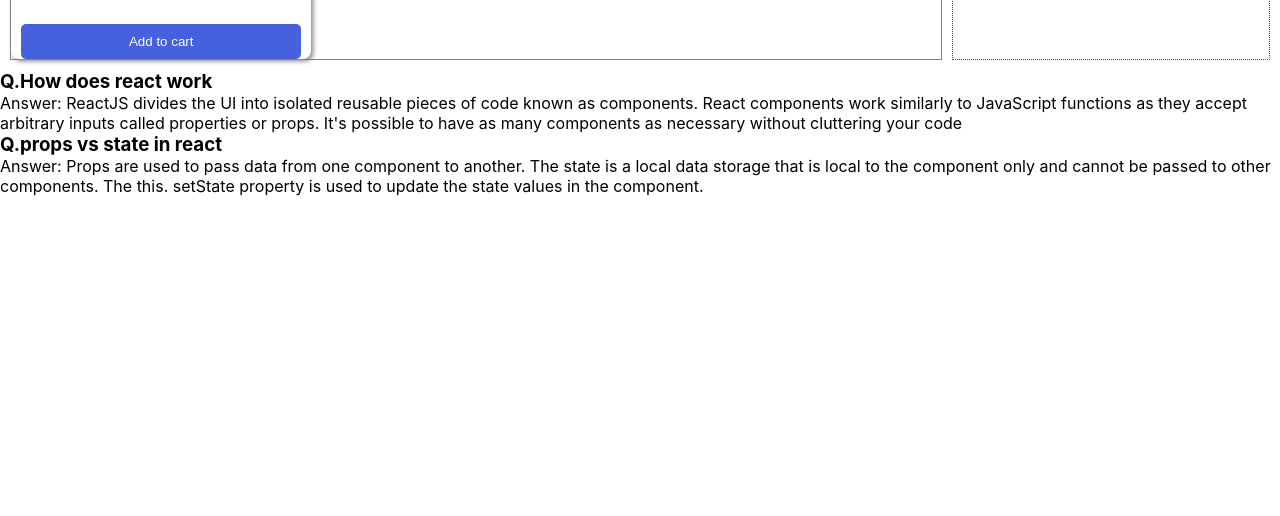
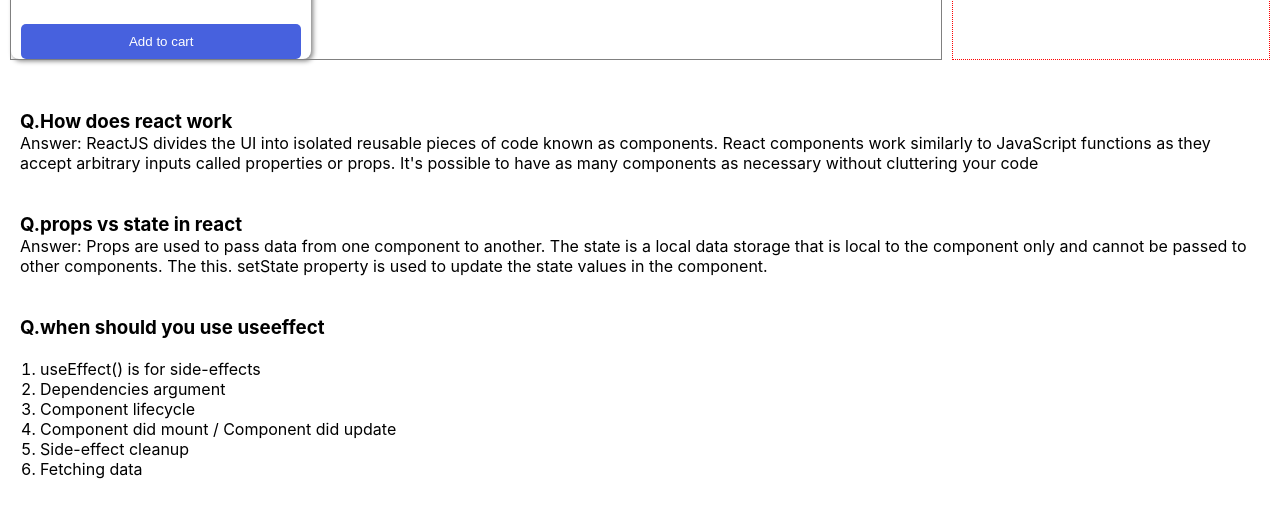
Before and after one commit to rocky-islam/Study-Schedule, a React (Create React App) app: page / in a window 1280 px wide. Shown: the part 1281-1797 px from the top of the page. Before the commit the page ends 1477 px from the top, so only its background shows below. Built offline with nearby package versions, Linux system fonts and the light colour scheme.

Commit message:
question done

```diff
--- a/src/components/Question/Question.css
+++ b/src/components/Question/Question.css
@@ -0,0 +1,3 @@
+.question,ol{
+    padding: 20px;
+}
--- a/src/components/Question/Question.js
+++ b/src/components/Question/Question.js
@@ -4,7 +4,8 @@
 const Question = () => {
     return (
       <div>
-        <div>
+        <div className="question">
+          <br />
           <h3>Q.How does react work</h3>
           <p>
             Answer: ReactJS divides the UI into isolated reusable pieces of code
@@ -13,7 +14,8 @@
             props. It's possible to have as many components as necessary without
             cluttering your code
           </p>
-
+          <br />
+          <br />
           <h3>Q.props vs state in react</h3>
           <p>
             Answer: Props are used to pass data from one component to another.
@@ -21,6 +23,17 @@
             only and cannot be passed to other components. The this. setState
             property is used to update the state values in the component.
           </p>
+          <br />
+          <br />
+          <h3>Q.when should you use useeffect</h3>
+          <ol>
+            <li>useEffect() is for side-effects</li>
+            <li>Dependencies argument</li>
+            <li>Component lifecycle</li>
+            <li>Component did mount / Component did update</li>
+            <li>Side-effect cleanup</li>
+            <li>Fetching data</li>
+          </ol>
         </div>
       </div>
     );
```
